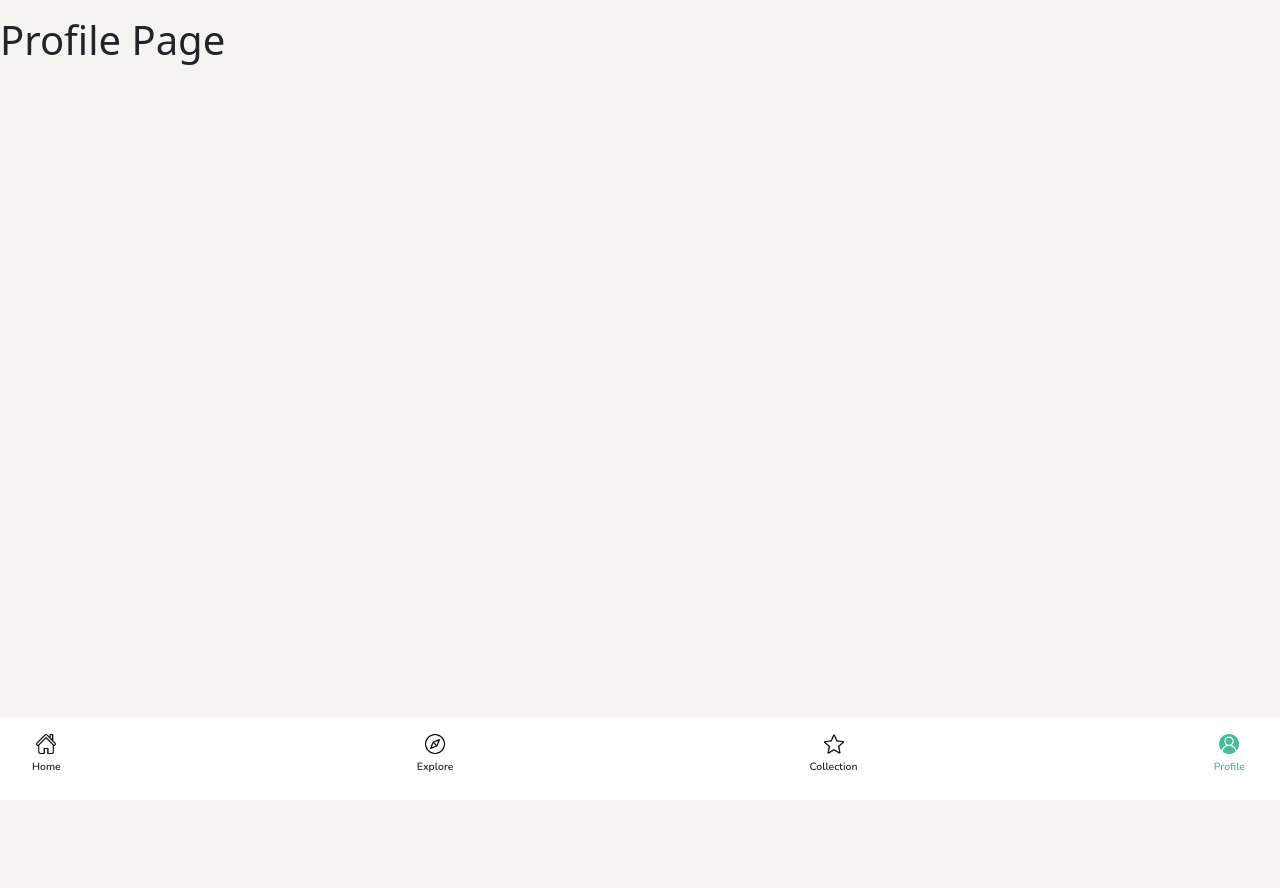
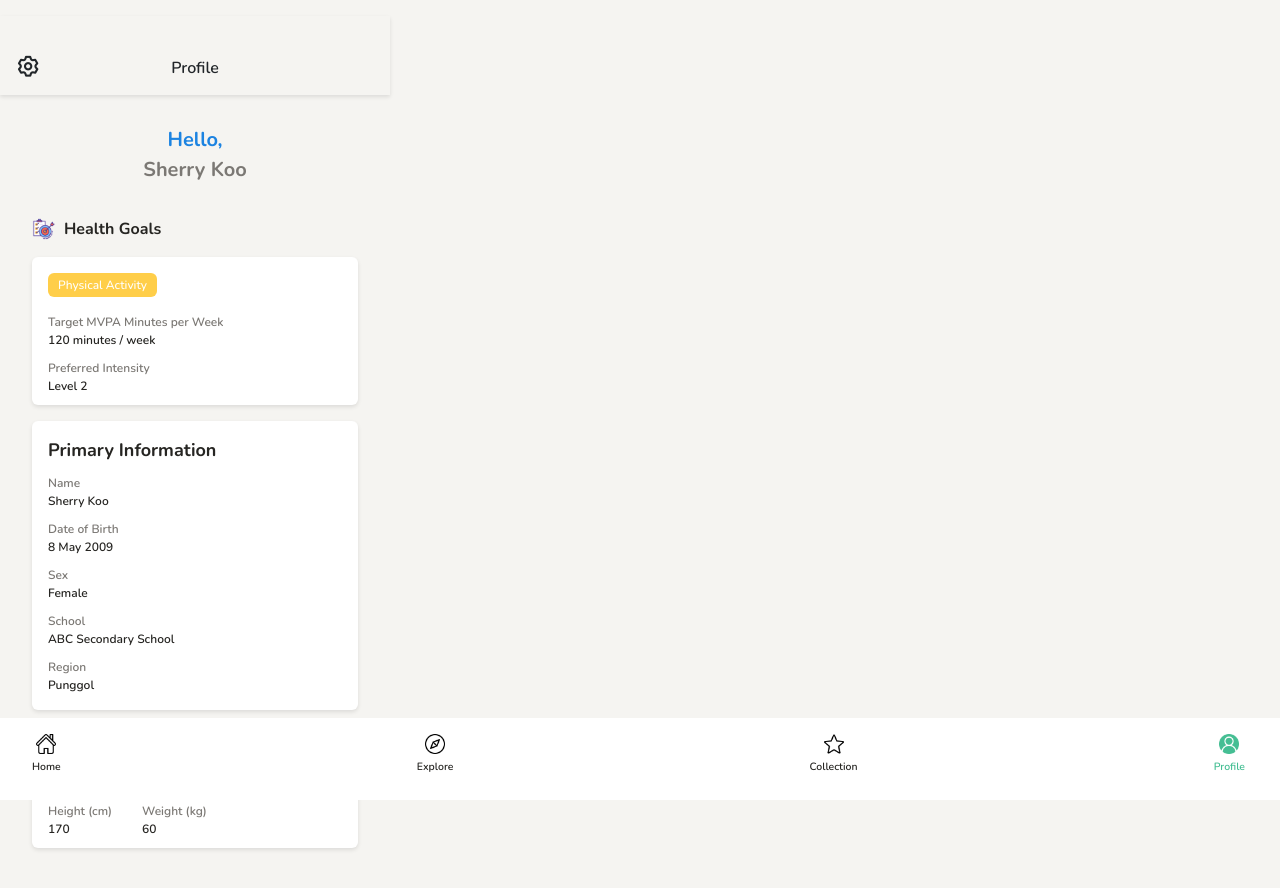
Before and after one commit to sherrykjy/IS483, a Vue app in the folder h365/: page /profile in a window 1280 px wide. Shown: the top 888 px of the page. Before the commit the page ends 800 px from the top, so only its background shows below. Built offline with nearby package versions, Linux system fonts and the light colour scheme.

Commit message:
fixed bug for navbar

```diff
--- a/h365/src/App.vue
+++ b/h365/src/App.vue
@@ -1,18 +1,20 @@
 <script setup>
-import { RouterView } from 'vue-router'
-import navBar from './components/navBar.vue'
+  import { RouterView, useRoute } from 'vue-router'
+  import navBar from './components/navBar.vue'
+
+  const route = useRoute();
 </script>
 
 <template>
-  <navBar />
+  <navBar v-if="!route.meta.hideNavBar" />
   <RouterView />
 </template>
 
 <script>
-import "bootstrap/dist/css/bootstrap.min.css";
-import "bootstrap/dist/js/bootstrap.min.js";
+  import "bootstrap/dist/css/bootstrap.min.css";
+  import "bootstrap/dist/js/bootstrap.min.js";
 
-import '@/assets/styling/general.css';
+  import '@/assets/styling/general.css';
 </script>
 
 <style>
--- a/h365/src/assets/styling/general.css
+++ b/h365/src/assets/styling/general.css
@@ -60,6 +60,7 @@
 body {
     background-color: var(--grey);
     max-width: 390px;
+    padding-bottom: 60px;
 }
 
 .center {
@@ -102,7 +103,7 @@ body {
 
     display: flex;
     align-items: center;
-    position: relative;
+    /* position: relative; */
 }
 
 .pageHeader p {
@@ -151,6 +152,13 @@ body {
     align-items: stretch;
 }
 
+.lowSlotAlert {
+    border-radius: 15px;
+    padding: 3px 10px;
+    display: inline-block;
+    width: fit-content;
+}
+
 
 
 
@@ -168,7 +176,7 @@ body {
 .n-tabs-nav-scroll-wrapper{
     display: flex;
     justify-content: center;
-    padding-top: 12px;
+    padding: 12px 0 16px 0;
 }
 
 
@@ -258,3 +266,25 @@ a {
 a:hover {
     text-decoration: none;
 }
+
+
+
+/* sticky header */
+.stickyHeader {
+    position: sticky;
+    top: 0;
+    z-index: 1000;
+}
+
+
+
+/* drop shadow */
+.drop-shadow {
+    box-shadow: 0px 2px 4px 0px rgba(0, 0, 0, 0.1);
+}
+
+
+
+.pagePad {
+    padding: 0 16px 30px 16px;
+}
--- a/h365/src/assets/styling/navbar.css
+++ /dev/null
@@ -1 +0,0 @@
-.
--- a/h365/src/components/navBar.vue
+++ b/h365/src/components/navBar.vue
@@ -1,5 +1,5 @@
 <template>
-    <div id="app">
+    <!-- <div id="app"> -->
         <nav>
             <ul>
                 <div class="navbar">
@@ -42,7 +42,7 @@
                 </div>
             </ul>
         </nav>
-    </div>
+    <!-- </div> -->
 </template>
 
 <script>
--- a/h365/src/router/index.js
+++ b/h365/src/router/index.js
@@ -4,19 +4,22 @@ const routes = [
     {
         path: "/",
         name: "loginPage",
-        component: () => import("@/views/loginPage.vue")
+        component: () => import("@/views/loginPage.vue"),
+        meta: { hideNavBar: true }
     },
 
     {
         path: "/info",
         name: "informationPage",
-        component: () => import("@/views/informationPage.vue")
+        component: () => import("@/views/informationPage.vue"),
+        meta: { hideNavBar: true }
     },
 
     {
         path: "/goals",
         name: "goalSettingPage",
-        component: () => import("@/views/goalSettingPage.vue")
+        component: () => import("@/views/goalSettingPage.vue"),
+        meta: { hideNavBar: true }
     },
 
     {
--- a/h365/src/views/eventsPage.vue
+++ b/h365/src/views/eventsPage.vue
@@ -1,4 +1,5 @@
 <template>
+    <div class="stickyHeader">
         <div class="pageHeader">
             <p>Events</p>
         </div>
@@ -11,7 +12,9 @@
                 Booked
             </n-tab>
         </n-tabs>
+    </div>
 
+    <div class="pagePad">
         <div class="searchAndFilter">
             <div class="search-bar">
                 <i class="uil uil-search"></i>
@@ -239,12 +242,17 @@
                 </div>
             </div>
         </div>
+    </div>
 
 </template>
 
 <script></script>
 
 <style scoped>
+
+.stickyHeader {
+    top: 0;
+}
 
 .basicHeader {
     text-align: left;
@@ -254,6 +262,10 @@
 
 .pageHeader {
     background-color: var(--yellow);
+}
+
+.pageTab {
+    background-color: var(--grey);
 }
 
 .basicCard {
@@ -284,7 +296,7 @@
 }
 
 .basicCard .cardText {
-    padding: 20px;
+    padding: 16px;
     display: flex;
     flex-direction: column;
     justify-content: space-between;
@@ -295,10 +307,6 @@
     font-size: 8px;
     color: var(--default-white);
     background-color: var(--red);
-    border-radius: 15px;
-    padding: 3px 10px;
-    display: inline-block;
-    width: fit-content;
 }
 
 .programmeName {
@@ -313,6 +321,7 @@
     font-size: 16px;
     color: var(--default-text);
     margin-bottom: 0px;
+    line-height: 16px;
 }
 
 .eventIcon {
@@ -329,7 +338,7 @@
 .eventDetails {
     font-family: text-semibold;
     color: var(--text-highlight);
-    font-size: 10px;
+    font-size: 9px;
     padding-left: 10px;
 }
 
@@ -366,7 +375,7 @@
     font-family: text-semibold;
     font-size: 10px;
     color: var(--text-highlight);
-    margin: 5px;
+    margin: 5px 5px 0 0;
 }
 
 </style>
--- a/h365/src/views/profilePage.vue
+++ b/h365/src/views/profilePage.vue
@@ -1,11 +1,168 @@
 <template>
-    <div>
-        <h1>Profile Page</h1>
+    <div class="pageHeader stickyHeader">
+        <p> Profile </p>
+        <i class="uil uil-setting"></i>
     </div>
+
+    <div class="greeting">
+        <p style="color: var(--blue);"> Hello, </p>
+        <p style="color: var(--text-highlight)"> Sherry Koo </p>
+    </div>
+
+    <div class="pagePad">
+        <div class="pageHeading">
+            <img src="../assets/icons/profile/goals.png">
+            <p>Health Goals</p>
+        </div>
+
+        <div class="goals drop-shadow">
+            <div class="lowSlotAlert">
+                Physical Activity
+            </div>
+
+            <div class="goalInfo">
+                <p style="color: var(--text-highlight)"> Target MVPA Minutes per Week </p>
+                <p style="color: var(--default-text)"> 120 minutes / week </p>
+            </div>
+
+            <div class="goalInfo">
+                <p style="color: var(--text-highlight)"> Preferred Intensity </p>
+                <p style="color: var(--default-text)"> Level 2 </p>
+            </div>
+        </div>
+
+        <div class="goals drop-shadow">
+            <p class="infoHead"> Primary Information </p>
+
+            <div class="goalInfo">
+                <p style="color: var(--text-highlight)"> Name </p>
+                <p style="color: var(--default-text)"> Sherry Koo </p>
+            </div>
+
+            <div class="goalInfo">
+                <p style="color: var(--text-highlight)"> Date of Birth </p>
+                <p style="color: var(--default-text)"> 8 May 2009 </p>
+            </div>
+
+            <div class="goalInfo">
+                <p style="color: var(--text-highlight)"> Sex </p>
+                <p style="color: var(--default-text)"> Female </p>
+            </div>
+
+            <div class="goalInfo">
+                <p style="color: var(--text-highlight)"> School </p>
+                <p style="color: var(--default-text)"> ABC Secondary School </p>
+            </div>
+
+            <div class="goalInfo" style="padding-bottom: 16px;">
+                <p style="color: var(--text-highlight)"> Region </p>
+                <p style="color: var(--default-text)"> Punggol </p>
+            </div>
+        </div>
+
+        <div class="goals drop-shadow">
+            <p class="infoHead"> Secondary Information </p>
+            <p class="subhead"> Biometrics </p>
+
+            <div class="vertical">
+                <div class="goalInfo">
+                    <p style="color: var(--text-highlight)"> Height (cm) </p>
+                    <p style="color: var(--default-text)"> 170 </p>
+                </div>
+
+                <div class="goalInfo">
+                    <p style="color: var(--text-highlight)"> Weight (kg) </p>
+                    <p style="color: var(--default-text)"> 60 </p>
+                </div>
+            </div>
+        </div>
+    </div>
+
 </template>
 
 <script></script>
 
 <style scoped>
+.pageHeader {
+    background-color: var(--grey);
+}
 
+.pageHeader i {
+    font-size: 25px;
+}
+
+.greeting {
+    padding-top: 30px;
+}
+
+.greeting p {
+    font-family: text-bold;
+    font-size: 20px;
+    margin-bottom: 0px;
+    text-align: center;
+}
+
+.pagePad {
+    padding: 32px;
+}
+
+.pageHeading {
+    padding: 0px;
+    padding-bottom: 16px;
+}
+
+.pageHeading p {
+    font-family: text-bold;
+    font-size: 16px;
+    color: var(--default-text);
+}
+
+.goals {
+    background-color: var(--default-white);
+    padding: 0 16px;
+    border-radius: 6px;
+    margin-bottom: 16px;
+}
+
+.lowSlotAlert {
+    font-family: text-medium;
+    font-size: 12px;
+    color: var(--default-white);
+    background-color: var(--yellow);
+    border-radius: 6px;
+    margin: 16px 0;
+}
+
+.goalInfo {
+    padding-bottom: 10px;
+}
+
+.goalInfo p {
+    font-family: text-semibold;
+    font-size: 12px;
+    margin-bottom: 0px;
+}
+
+.infoHead {
+    padding-top: 16px;
+    font-family: text-bold;
+    font-size: 18px;
+    color: var(--default-text);
+    margin-bottom: 10px;
+}
+
+.subhead {
+    font-family: text-semibold;
+    font-size: 12px;
+    color: var(--text-highlight);
+    margin-bottom: 5px;
+}
+
+.vertical {
+    display: flex;
+}
+
+.vertical .goalInfo {
+    padding-right: 30px;
+}
 </style>
--- a/h365/src/views/viewEventPage.vue
+++ b/h365/src/views/viewEventPage.vue
@@ -1,4 +1,5 @@
 <template>
+    <div class="pageContainer">
         <div class="pageHeader">
             <i class="uil uil-angle-left"></i>
             <p>Event details</p>
@@ -80,6 +81,12 @@
             </div>
         </div>
 
+        <div class="bookNowContainer">
+            <form action="">
+                <button class="bookButton">Book Now</button>
+            </form>
+        </div>
+    </div>
 
 </template>
 
@@ -87,6 +94,10 @@
 </script>
 
 <style scoped>
+.pageContainer {
+    padding-bottom: 100px;
+}
+
 .pageHeader {
     background-color: var(--yellow);
 }
@@ -204,7 +215,6 @@
 .organiser {
     padding: 0 32px;
     background-color: var(--default-white);
-    border-radius:
 }
 
 .organiserContact {
@@ -223,4 +233,21 @@
     margin-bottom: 0;
 }
 
+.bookButton {
+    background-color: var(--blue);
+    color: var(--grey);
+    font-family: text-medium;
+    font-size: 13px;
+    border: none;
+    width: 100%;
+    padding: 16px 0px;
+    position: fixed;
+    bottom: 81.75px;
+}
+
+.bookNowContainer {
+    box-shadow: 0 2px 4px rgba(0, 0, 0, 0.25);
+    z-index: 10;
+}
+
 </style>
```
Also changed, not shown: h365/src/assets/icons/profile/goals.png (renamed from h365/src/assets/icons/fyp copy 2.png), h365/src/assets/icons/settings.png (deleted). Lines whose indentation alone changed are shown as unchanged.
